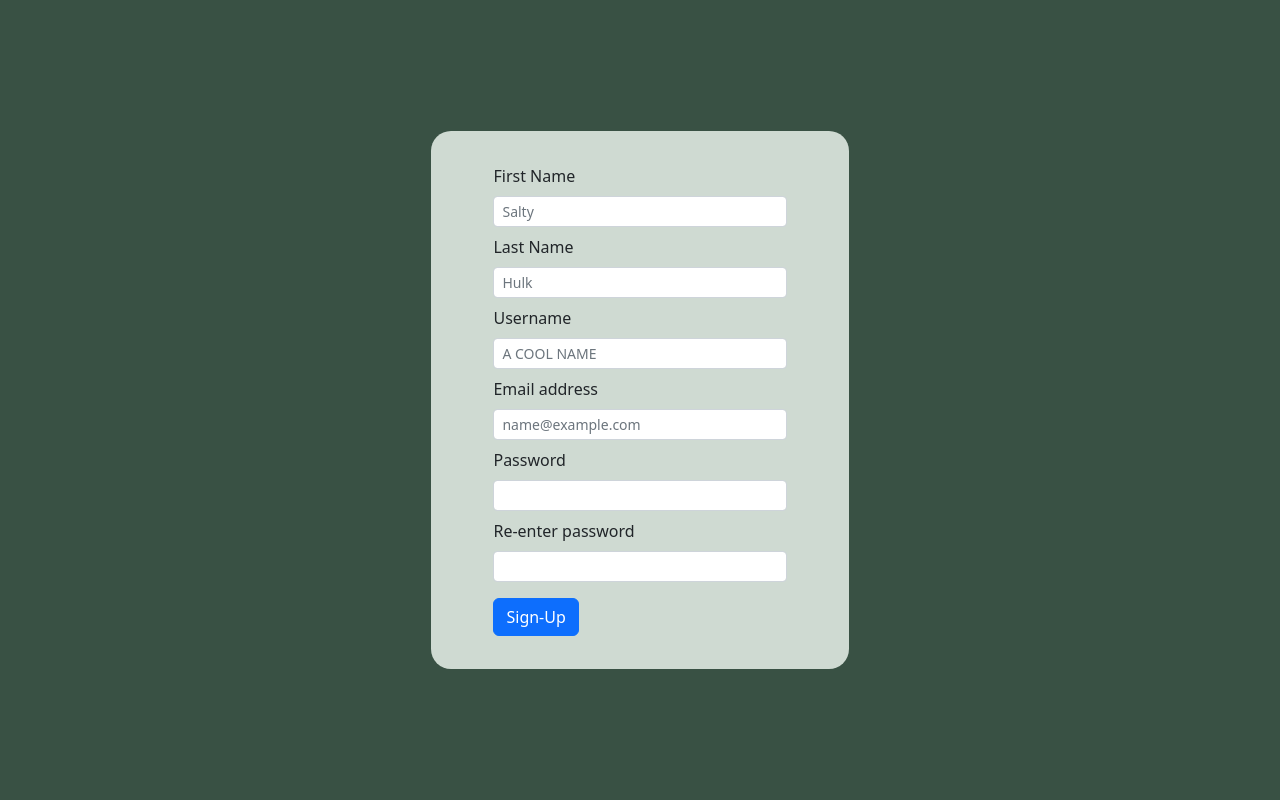
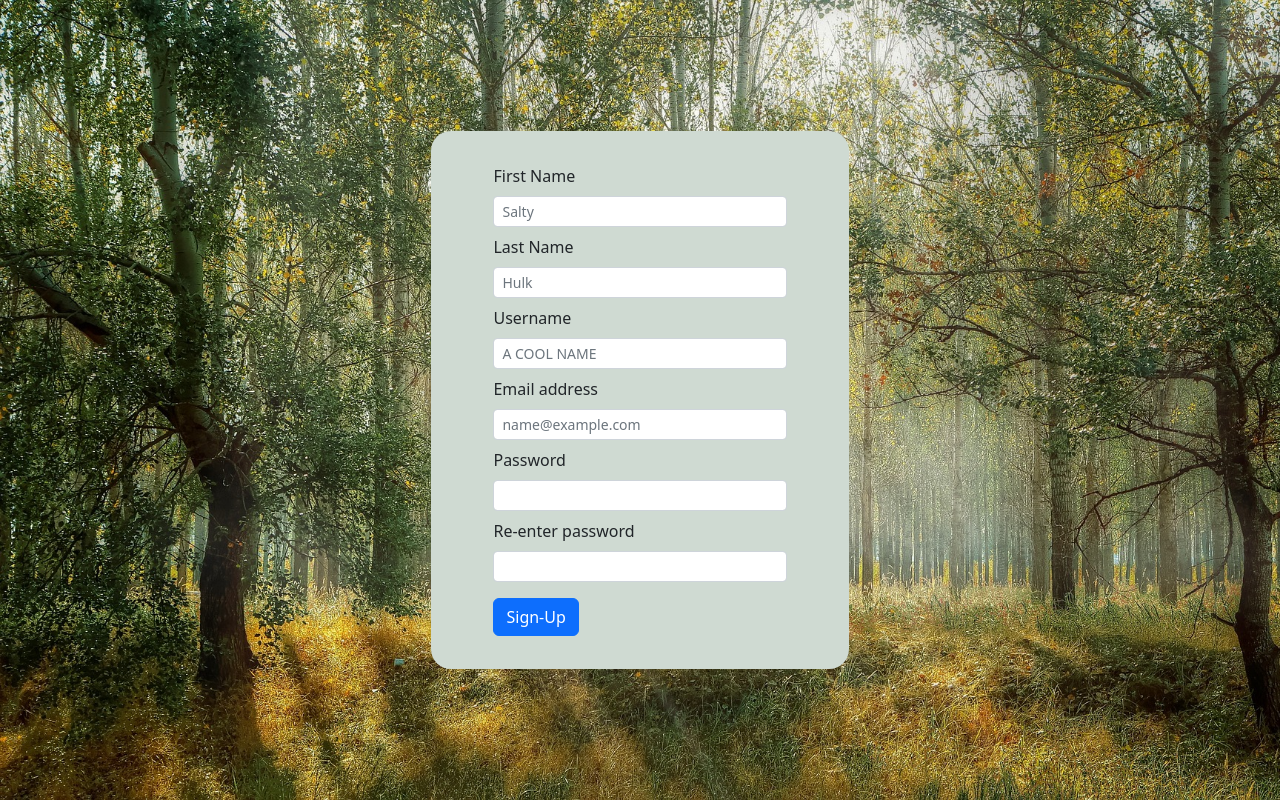
Before and after one commit to Salty-Bear/project-Flora, an Angular app in the folder project-flora/: page /signup in a window 1280 px wide. Built offline with nearby package versions, Linux system fonts and the light colour scheme; a web font is replaced by a local one.

Commit message:
again nahi pata

```diff
--- a/project-flora/src/app/signup-page/signup-page.component.css
+++ b/project-flora/src/app/signup-page/signup-page.component.css
@@ -5,7 +5,7 @@
     min-height: 100vh;
     background-color: #395144;
     background-size: cover;
-    backdrop-filter: url(assests/wallpaper.jpg#filter);
+    background-image: url(assests/wallpaper.jpg);
 }
 
 form {
```
